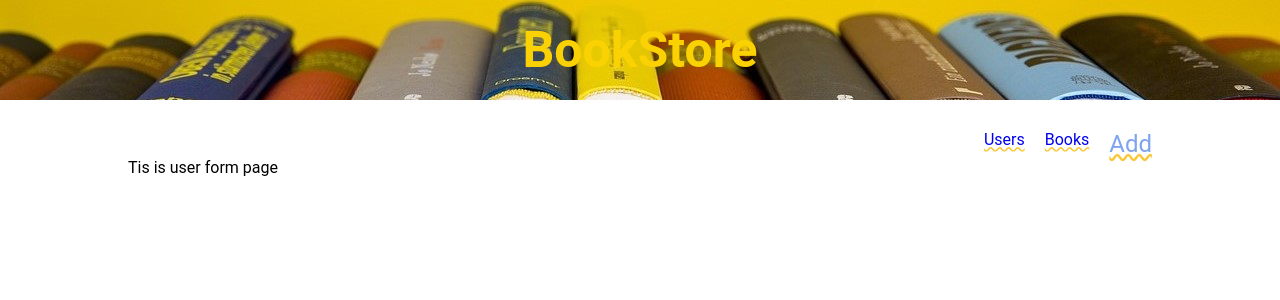
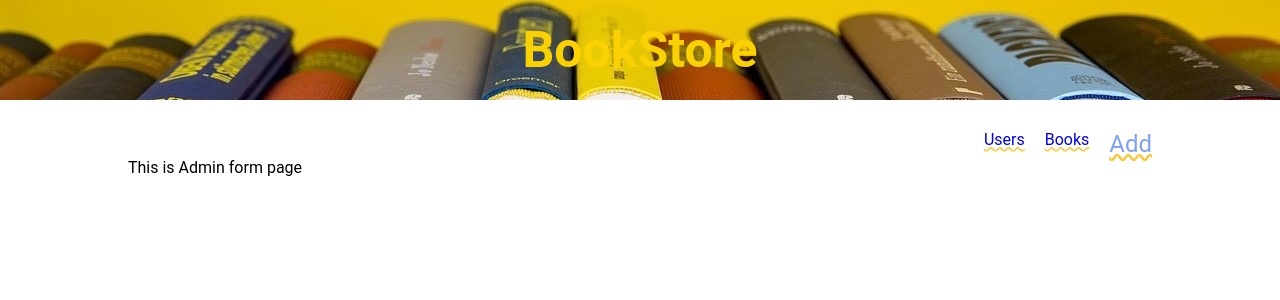
Before and after one commit to pernillamoreno/BookStore, a React (Create React App) app: page /Add in a window 1280 px wide. Shown: the top 300 px of the page. Built offline with nearby package versions, Linux system fonts and the light colour scheme.

Commit message:
commit AdminForm

```diff
--- a/src/app/module/AdminFolder/AdminForm.tsx
+++ b/src/app/module/AdminFolder/AdminForm.tsx
@@ -5,7 +5,7 @@
  * This for a file is a for a Userform
  */
 const AdminForm = () => {
-  return <div>Tis is user form page</div>;
+  return <div>This is Admin form page</div>;
 };
 
 export default AdminForm;
```
